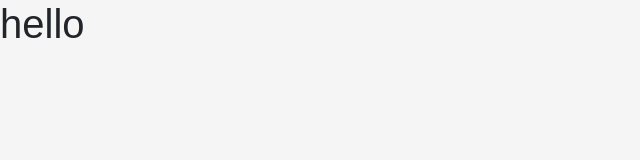
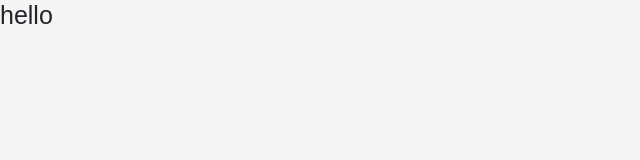
Before and after one commit to huynhnguyen1906/Reki-Teku, a Next.js app: page / in a window 1280 px wide. Shown: the top 160 px of the page, without its empty margins (0-640 px from the left). Built offline with nearby package versions, Linux system fonts and the light colour scheme; a web font is replaced by a local one.

Commit message:
【修正】font-sizeの初期値を設定する

```diff
--- a/styles/GlobalStyles.scss
+++ b/styles/GlobalStyles.scss
@@ -7,21 +7,10 @@
     margin: 0;
     padding: 0;
     box-sizing: border-box;
+    font-size: 62.5%;
 }
 
 body {
     font-family: 'Kiwi Maru', sans-serif;
     background-color: #f5f5f5;
 }
-:root {
-    --primary-color: #f5f5f5;
-    --secondary-color: #f5f5f5;
-    --tertiary-color: #f5f5f5;
-    --quaternary-color: #f5f5f5;
-    --quinary-color: #f5f5f5;
-    --senary-color: #f5f5f5;
-    --septenary-color: #f5f5f5;
-    --octonary-color: #f5f5f5;
-    --nonary-color: #f5f5f5;
-    --denary-color: #f5f5f5;
-}
```
